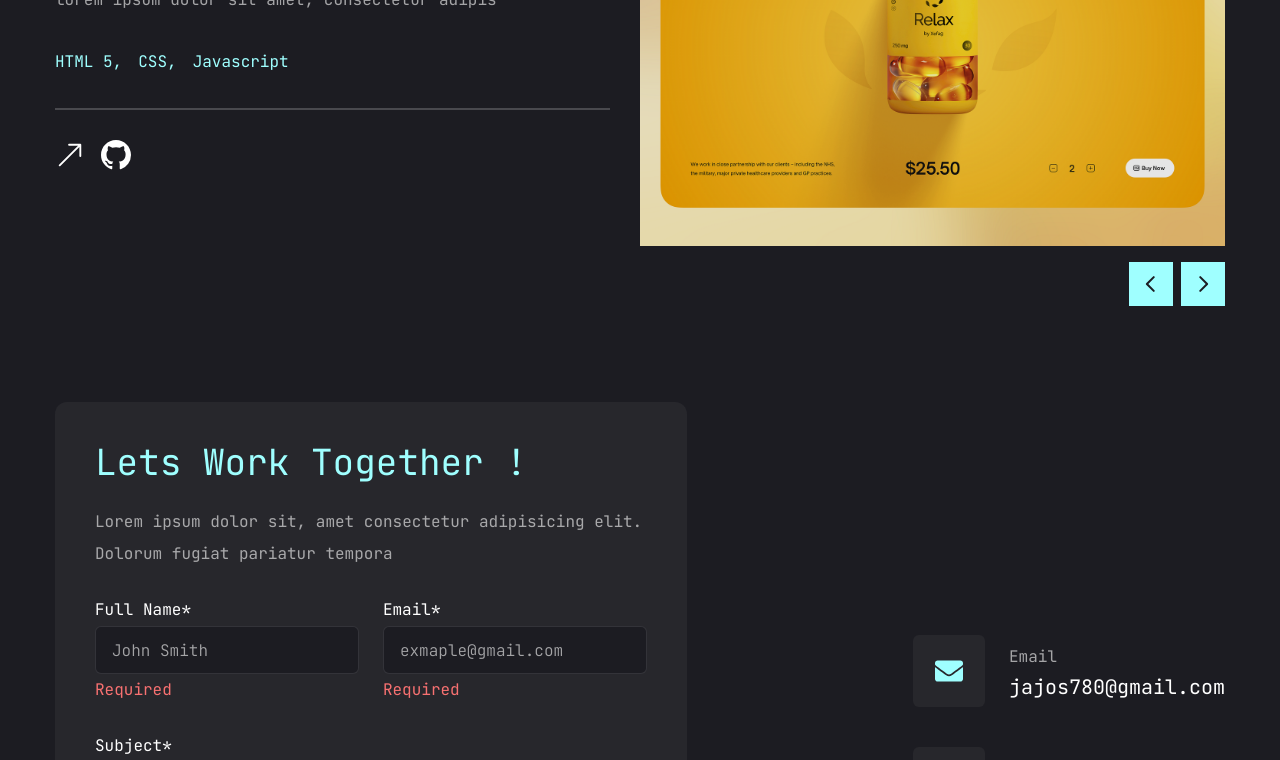
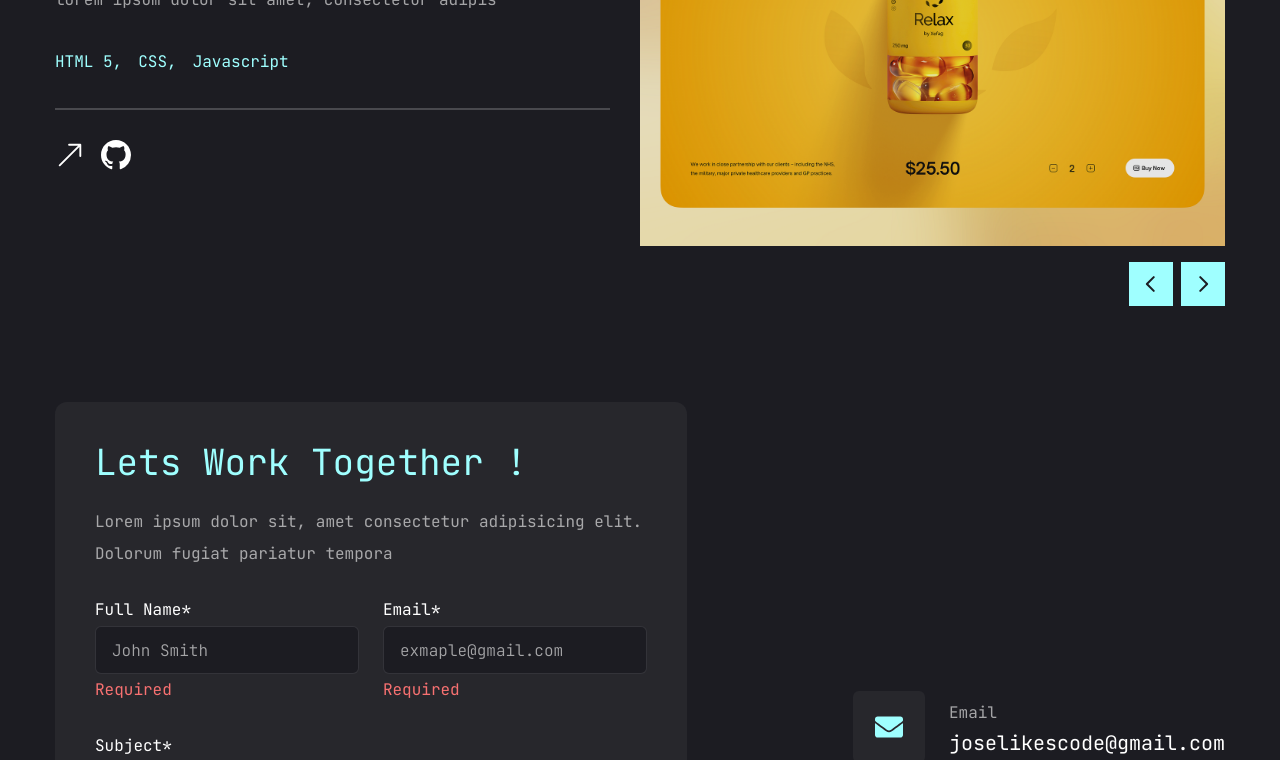
Before and after one commit to jose0-0/personal-site, a Next.js app in the folder personal-site/: page / in a window 1280 px wide. Shown: the part 2000-2760 px from the top of the page. Built offline with nearby package versions, Linux system fonts and the light colour scheme.

Commit message:
fixed contact me btn color and changed email address

```diff
--- a/personal-site/components/Contact.tsx
+++ b/personal-site/components/Contact.tsx
@@ -7,13 +7,13 @@ const info = [
     {
         icon: <FaEnvelope/>,
         title: 'Email',
-        description: 'jajos780@gmail.com',
+        description: 'joselikescode@gmail.com',
     },
-    {
-        icon: <FaPhoneAlt/>,
-        title: 'Phone',
-        description: '(702)-123-4567'
-    },
+    // {
+    //     icon: <FaPhoneAlt/>,
+    //     title: 'Phone',
+    //     description: '(702)-123-4567'
+    // },
     {
         icon: <FaMapMarkerAlt/>,
         title: 'Based In',
--- a/personal-site/components/Nav.tsx
+++ b/personal-site/components/Nav.tsx
@@ -54,7 +54,7 @@ const Nav = () => {
             <CustomButton
               title='Contact Me'
               btnType='button'
-              containerStyles='text-black/90 rounded-lg bg-accent-hover min-w-[130px]'
+              containerStyles='text-black/90 rounded-lg bg-accent hover:bg-accent-hover min-w-[130px] duration-300'
             />
           </nav>
         </div>
```
